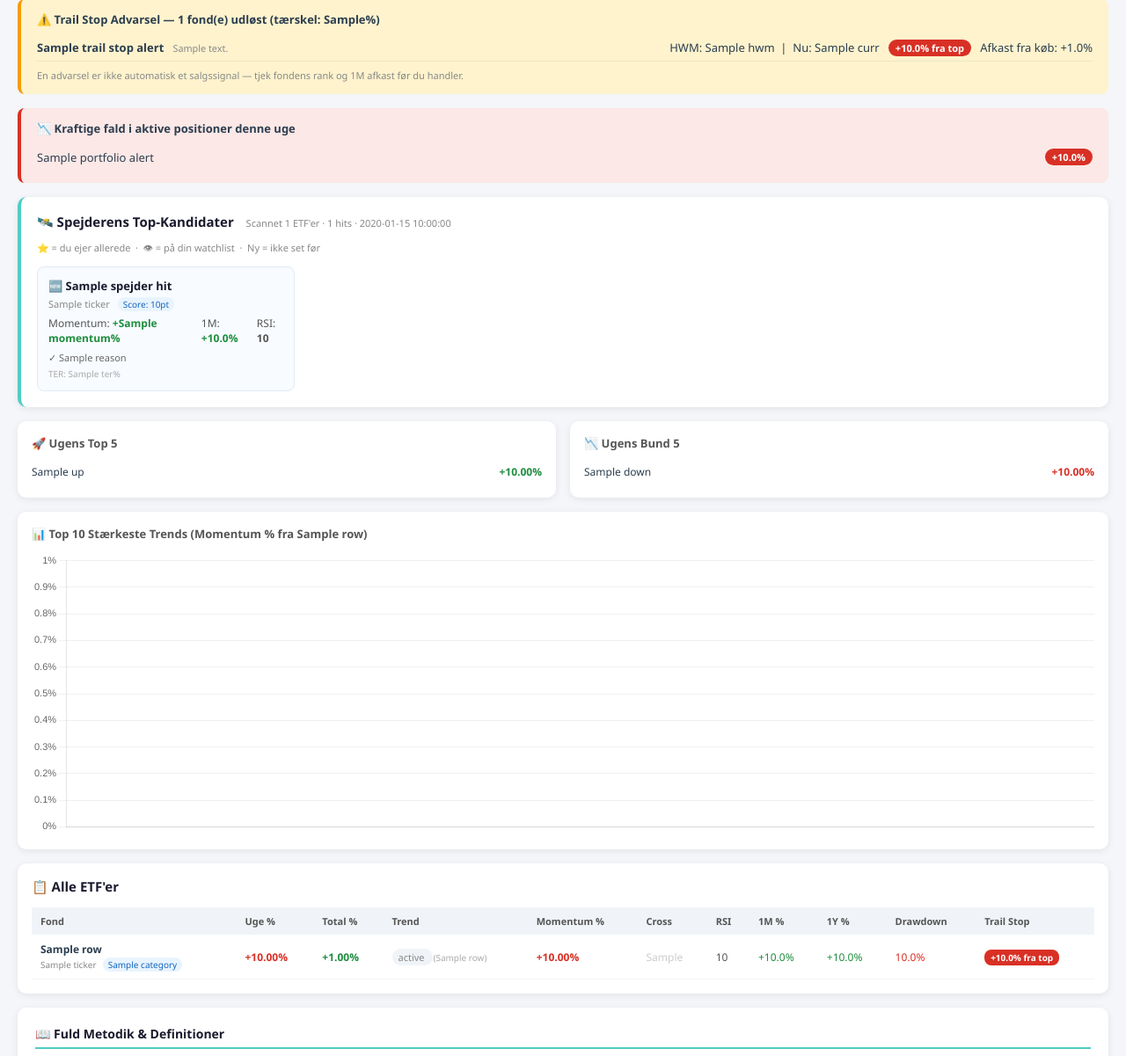
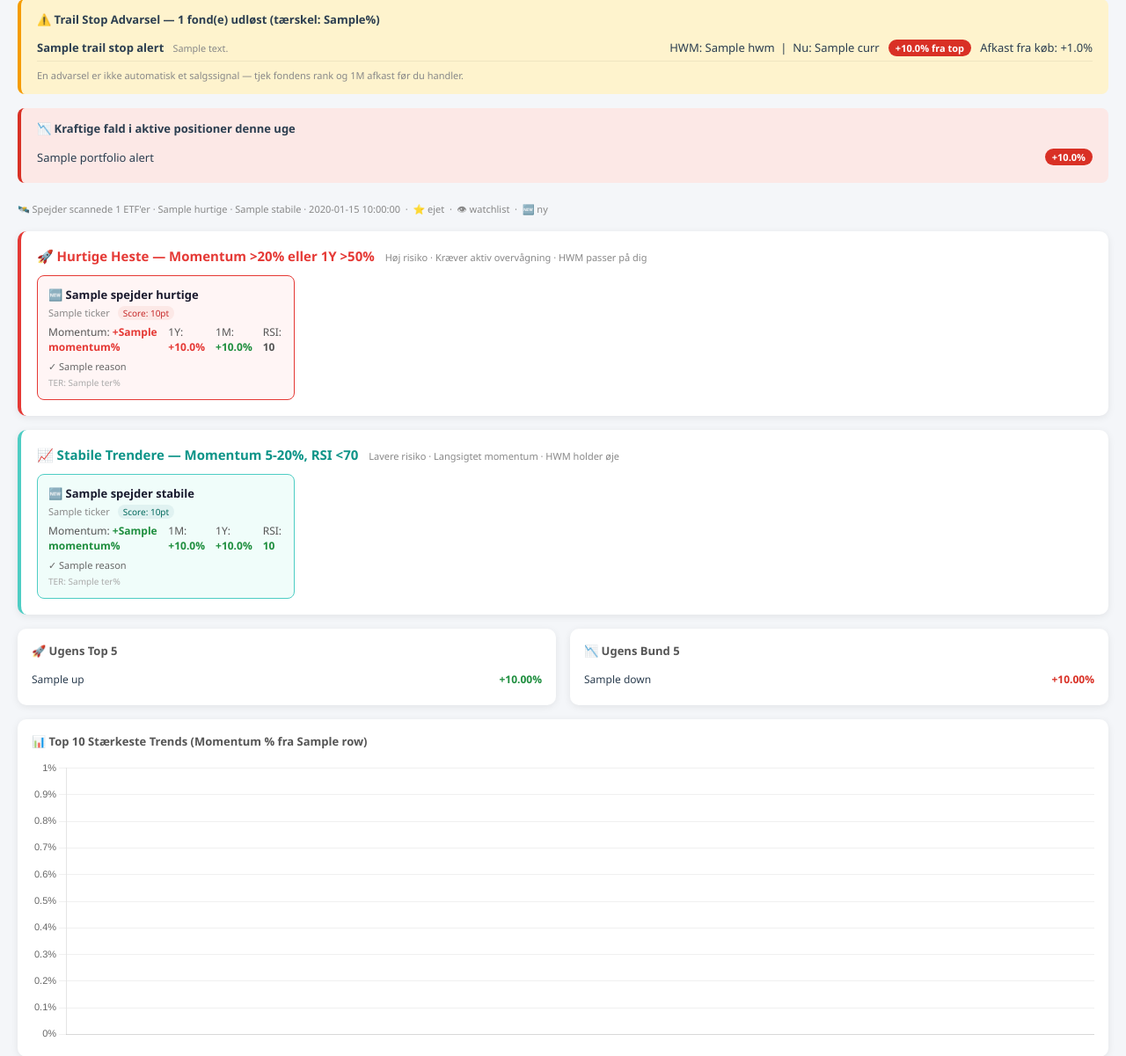
Before and after one commit to Alf4444/TrendAgent, a Python web app: template templates/etf_weekly.html.j2 in a window 1280 px wide. Shown: the part 122-1323 px from the top of the page at 88% size. Run offline with Jinja, Linux system fonts and the light colour scheme; the template is opened without the code that fills it: most values are stand-ins (such as "Sample title", 1, 10 or a date in 2020).

Commit message:
Update etf_weekly.html.j2

```diff
--- a/templates/etf_weekly.html.j2
+++ b/templates/etf_weekly.html.j2
@@ -136,44 +136,76 @@
   </div>
   {% endif %}
 
-  <!-- SPEJDEREN -->
-  {% if spejder_hits %}
-  <div class="spejder-box">
-    <div class="spejder-title">
-      🛰️ Spejderens Top-Kandidater
-      {% if spejder_meta %}
-        <span style="font-size:11px; font-weight:normal; color:#888; margin-left:10px;">
-          Scannet {{ spejder_meta.total_scanned }} ETF'er · {{ spejder_meta.total_hits }} hits · {{ spejder_meta.scanned_at }}
-        </span>
-      {% endif %}
-    </div>
-    <div style="font-size:11px; color:#888; margin-bottom:10px;">
-      ⭐ = du ejer allerede &nbsp;·&nbsp; 👁 = på din watchlist &nbsp;·&nbsp; Ny = ikke set før
+  <!-- SPEJDER META -->
+  {% if spejder_meta and spejder_meta.scanned_at %}
+  <div style="font-size:11px; color:#888; margin-bottom:8px; padding: 6px 0;">
+    🛰️ Spejder scannede {{ spejder_meta.total_scanned }} ETF'er · {{ spejder_meta.hurtige_hits }} hurtige · {{ spejder_meta.stabile_hits }} stabile · {{ spejder_meta.scanned_at }}
+    &nbsp;·&nbsp; ⭐ ejet &nbsp;·&nbsp; 👁 watchlist &nbsp;·&nbsp; 🆕 ny
+  </div>
+  {% endif %}
+
+  <!-- SPEJDER: HURTIGE HESTE -->
+  {% if spejder_hurtige %}
+  <div class="spejder-box" style="border-left-color: #e53935; background: white;">
+    <div class="spejder-title" style="color: #e53935;">
+      🚀 Hurtige Heste — Momentum &gt;20% eller 1Y &gt;50%
+      <span style="font-size:11px; font-weight:normal; color:#888; margin-left:8px;">Høj risiko · Kræver aktiv overvågning · HWM passer på dig</span>
     </div>
     <div class="spejder-grid">
-      {% for s in spejder_hits %}
-      <div class="spejder-card {{ 'golden' if s.cross == '🚀 GOLDEN' else '' }}"
-           style="{{ 'border-color: #f59c00; background: #fffdf0;' if s.is_owned else 'border-color: #4ecdc4; background: #f0fdfa;' if s.is_watchlist else '' }}">
+      {% for s in spejder_hurtige %}
+      <div class="spejder-card" style="border-color: #e53935; background: #fff5f5;">
         <div class="spejder-name">
           {{ '⭐ ' if s.is_owned else '👁 ' if s.is_watchlist else '🆕 ' }}
-          {{ '🚀 ' if s.cross == '🚀 GOLDEN' else '' }}
-          {{ s.name[:45] }}
+          {{ '🚀 ' if s.cross == '🚀 GOLDEN' else '' }}{{ s.name[:45] }}
         </div>
-        <div class="spejder-ticker">
-          {{ s.ticker }}
-          <span style="margin-left:6px; background:#e8f4fd; color:#1565c0; padding:1px 6px; border-radius:8px; font-size:10px;">
+        <div class="spejder-ticker">{{ s.ticker }}
+          <span style="margin-left:6px; background:#fce8e6; color:#c62828; padding:1px 6px; border-radius:8px; font-size:10px;">
+            Score: {{ s.score }}pt
+          </span>
+          {% if s.rsi and s.rsi >= 70 %}
+          <span style="margin-left:4px; background:#d93025; color:white; padding:1px 6px; border-radius:8px; font-size:10px;">RSI {{ '%.0f'|format(s.rsi) }} ⚠️</span>
+          {% endif %}
+        </div>
+        <div class="spejder-stats">
+          <div class="spejder-stat">Momentum: <span class="val" style="color:#e53935;">+{{ s.momentum }}%</span></div>
+          <div class="spejder-stat">1Y: <span class="val" style="color:#e53935;">{{ '%+.1f'|format(s.return_1y) if s.return_1y is not none else '–' }}%</span></div>
+          <div class="spejder-stat">1M: <span class="val">{{ '%+.1f'|format(s.return_1m) if s.return_1m is not none else '–' }}%</span></div>
+          {% if s.rsi %}<div class="spejder-stat">RSI: <span class="val" style="color: {{ '#d93025' if s.rsi >= 70 else '#555' }}">{{ '%.0f'|format(s.rsi) }}</span></div>{% endif %}
+        </div>
+        <div class="spejder-reasons">{% for r in s.reasons %}<span>✓ {{ r }}</span>{% endfor %}</div>
+        {% if s.ter %}<div style="font-size:10px; color:#aaa; margin-top:4px;">TER: {{ s.ter }}%</div>{% endif %}
+      </div>
+      {% endfor %}
+    </div>
+  </div>
+  {% endif %}
+
+  <!-- SPEJDER: STABILE TRENDERE -->
+  {% if spejder_stabile %}
+  <div class="spejder-box" style="border-left-color: #4ecdc4; background: white;">
+    <div class="spejder-title" style="color: #0d9488;">
+      📈 Stabile Trendere — Momentum 5-20%, RSI &lt;70
+      <span style="font-size:11px; font-weight:normal; color:#888; margin-left:8px;">Lavere risiko · Langsigtet momentum · HWM holder øje</span>
+    </div>
+    <div class="spejder-grid">
+      {% for s in spejder_stabile %}
+      <div class="spejder-card" style="border-color: #4ecdc4; background: #f0fdfa;">
+        <div class="spejder-name">
+          {{ '⭐ ' if s.is_owned else '👁 ' if s.is_watchlist else '🆕 ' }}
+          {{ '🚀 ' if s.cross == '🚀 GOLDEN' else '' }}{{ s.name[:45] }}
+        </div>
+        <div class="spejder-ticker">{{ s.ticker }}
+          <span style="margin-left:6px; background:#e0f2f1; color:#00695c; padding:1px 6px; border-radius:8px; font-size:10px;">
             Score: {{ s.score }}pt
           </span>
         </div>
         <div class="spejder-stats">
           <div class="spejder-stat">Momentum: <span class="val">+{{ s.momentum }}%</span></div>
           <div class="spejder-stat">1M: <span class="val">{{ '%+.1f'|format(s.return_1m) if s.return_1m is not none else '–' }}%</span></div>
-          {% if s.rsi %}<div class="spejder-stat">RSI: <span class="val" style="color: {{ '#d93025' if s.rsi >= 70 else '#1565c0' if s.rsi <= 30 else '#555' }}">{{ '%.0f'|format(s.rsi) }}</span></div>{% endif %}
-          {% if s.return_1y %}<div class="spejder-stat">1Y: <span class="val">{{ '%+.1f'|format(s.return_1y) }}%</span></div>{% endif %}
+          <div class="spejder-stat">1Y: <span class="val">{{ '%+.1f'|format(s.return_1y) if s.return_1y is not none else '–' }}%</span></div>
+          {% if s.rsi %}<div class="spejder-stat">RSI: <span class="val">{{ '%.0f'|format(s.rsi) }}</span></div>{% endif %}
         </div>
-        <div class="spejder-reasons">
-          {% for r in s.reasons %}<span>✓ {{ r }}</span>{% endfor %}
-        </div>
+        <div class="spejder-reasons">{% for r in s.reasons %}<span>✓ {{ r }}</span>{% endfor %}</div>
         {% if s.ter %}<div style="font-size:10px; color:#aaa; margin-top:4px;">TER: {{ s.ter }}%</div>{% endif %}
       </div>
       {% endfor %}
```
